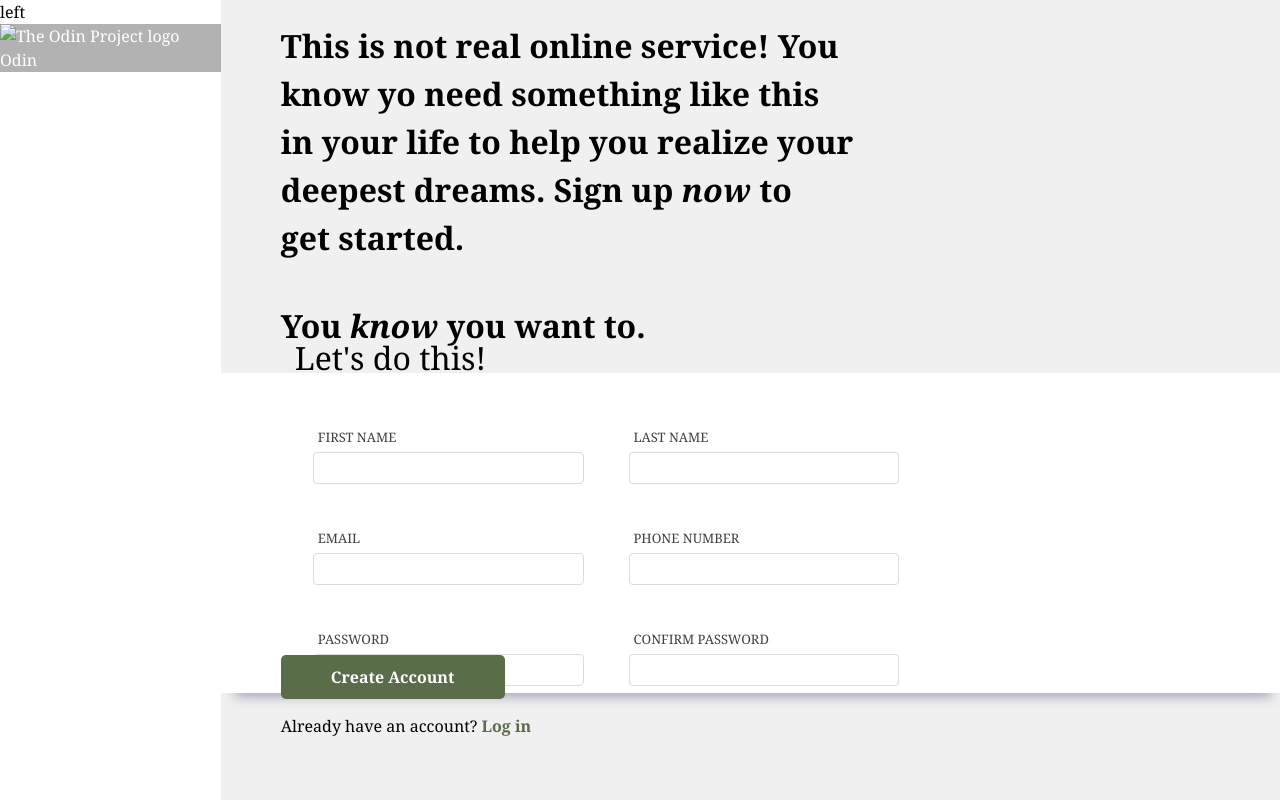
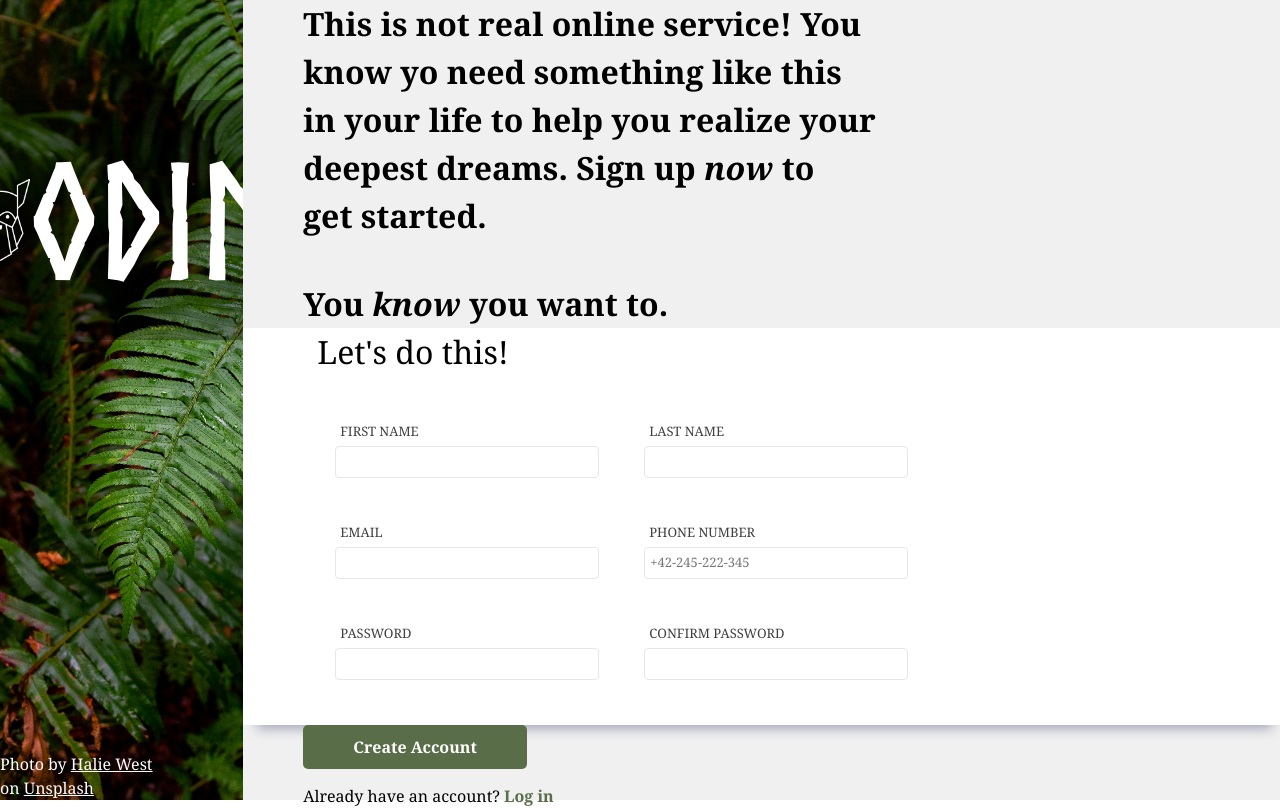
Before and after one commit to forssst/Project-Sign-up-Form, a plain HTML site: page index.html in a window 1280 px wide. Drawn offline with Linux system fonts and the light colour scheme; a web font is replaced by a local one.

Commit message:
leftside done

```diff
--- a/index.html
+++ b/index.html
@@ -10,12 +10,11 @@
 <body>
     <div class="container">
         <div class="left">
-            left
-            <div class="logo">
-                <img src="" alt="The Odin Project logo">
-                Odin
+            <div class="logoDiv">
+                <img class="logo"  src="src/odin-lined.png" alt="The Odin Project logo">
+                <h1 class="logoText">Odin</h1>
             </div>
-            <p></p>
+            <p class="logoDivText">Photo by <a class="logoDivLink" href="">Halie West</a> on <a class="logoDivLink" href="">Unsplash</a> </p>
         </div>
         <div class="right">
             <div class="header">
@@ -32,26 +31,26 @@
 
                             <div class="inputRow">
                                 <label class="formLabel" for="first_name"><p class="formLabelText">FIRST NAME</p>
-                                    <input class="formInput" name="first_name" type="text">
+                                    <input class="formInput" name="first_name" required type="text">
                                 </label>
                                 <label class="formLabel" for="last_name"><p class="formLabelText">LAST NAME</p>
-                                    <input class="formInput" name="last_name" type="text">
+                                    <input class="formInput" name="last_name" required type="text">
                                 </label>
                             </div>
                             <div class="inputRow">
                                 <label class="formLabel" for="email"><p class="formLabelText"> EMAIL</p>
-                                    <input class="formInput" name="email" type="email">
+                                    <input class="formInput" name="email" required type="email">
                                 </label>
                                 <label class="formLabel" for="phone_number"><p class="formLabelText">PHONE NUMBER</p>
-                                    <input class="formInput" type="number" name="phone_number">
+                                    <input class="formInput" type="tel" required pattern="\+\d{1,4}-\d{3}-\d{3}-\d{3}" placeholder="+42-245-222-345" name="phone_number">
                                 </label>
                             </div>
                             <div class="inputRow">
                                 <label class="formLabel" for="password"><p class="formLabelText">PASSWORD</p>
-                                    <input class="formInput" name="password" type="password">
+                                    <input class="formInput" name="password" required type="password">
                                 </label>
                                 <label class="formLabel" for="confirm_password"><p class="formLabelText">CONFIRM PASSWORD</p>
-                                    <input class="formInput" name="confrim_password" type="password">
+                                    <input class="formInput" name="confrim_password" required type="password">
                                 </label>
                             </div>
                     </fieldset>
--- a/style.css
+++ b/style.css
@@ -55,16 +55,51 @@ body {
  height: 100%
 }
 
+@font-face {
+    font-family: "Norse-Bold";
+    src: url("src/Norse-Bold.otf");
+}
+
+
+
+
+/* LEFT SIDE  */
 .left {
+    display: flex;
     background-image: url("src/halie-west-25xggax4bSA-unsplash.jpg");
      background-repeat: no-repeat;
     background-size: cover;
     width: 40%;
+    flex-direction: column;
+    justify-content: space-between;
+    color: rgb(255,255,255);
+    align-items: center;
+}
+
+.logoDiv {
+    display: flex;
+    width: 100%;
+    margin-top: 100px;
+    background-color: rgba(0,0,0,30%);
+    color: rgba(255,255,255);
+    justify-content: center;
+    align-items: center;
 }
 
 .logo {
-    background-color: rgba(0,0,0,30%);
-    color: rgba(255,255,255);
+  width: 25%;
+}
+.logoText {
+  font-family: "Norse-Bold";
+  font-size: 10rem;
+}
+
+.logoDivLink:link {
+  color: rgba(255,255,255);
+}
+
+.logoDivLink:visited {
+  color: rgba(255,255,255);
 }
 
 .header{
@@ -81,6 +116,11 @@ body {
 }
 
 
+
+
+
+
+/* RIGHT SIDE  */
 .right {
     background-color: rgb(240,240,240);
     display: flex;
@@ -96,10 +136,14 @@ body {
 
 
 
+
+
+/*  FORM DIV */
 .formDiv {
     background-color: rgb(255, 255, 255);
-    height: 40%;
+    height: 50%;
     display: flex;
+    flex-wrap: wrap;
     align-items: center;
     -webkit-box-shadow: 3px 15px 11px -11px rgba(167, 168, 188, 1);
   -moz-box-shadow: 3px 15px 11px -11px rgba(167, 168, 188, 1);
@@ -128,11 +172,24 @@ label, input {
 }
 
 .formInput {
-  border: 1px solid rgb(220,220,220);
+  border: 1px solid #E5E7EB;
   border-radius: 4px;
   max-width: 500px;
   width: 100%;
   margin-right: 15px;
+}
+
+
+
+.formInput:invalid:focus {
+  border:2px solid red;
+}
+
+
+.formInput:focus {
+  outline: none;
+  border:2px solid rgb(160, 142, 225);
+   box-shadow: 3px 15px 11px -11px rgba(167, 168, 188, 1);
 }
 
 
@@ -185,6 +242,14 @@ label, input {
 }
 
 
+
+
+
+
+
+
+/* FOOTER */
+
 .footerButton {
   padding: 10px;
   padding-left: 50px;
@@ -199,7 +264,7 @@ label, input {
 }
 
 .footer {
-  margin-top: -60px;
+
   margin-bottom: 40px;
 }
 
```
Also changed, not shown: src/Norse-Bold.otf (added), src/halie-west-25xggax4bSA-unsplash.jpg (added), src/odin-lined.png (added).
